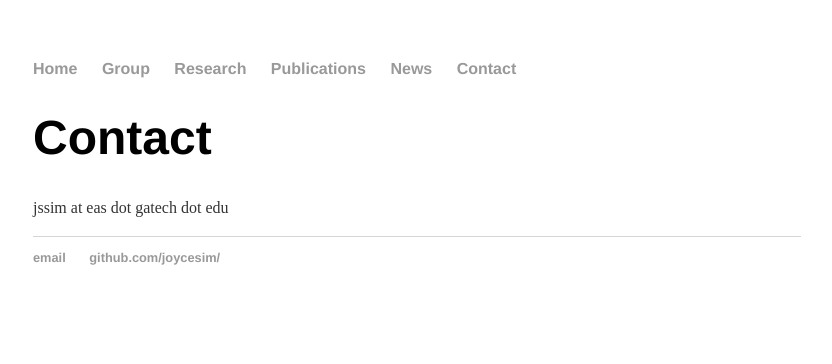
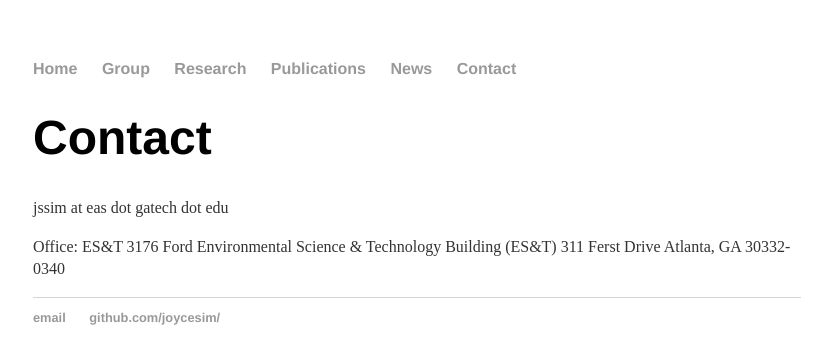
Before and after one commit to joycesim/joycesim.github.io, a Jekyll site: the page built from contact/index.md, in a window 1280 px wide. Shown: the top 364 px of the page, without its empty margins (223-1055 px from the left). Built offline with Jekyll 4.4.1, drawn with Linux system fonts in a browser that asks for light colours.

Commit message:
Update index.md
Add office number and address to contact page

```diff
--- a/contact/index.md
+++ b/contact/index.md
@@ -5,3 +5,8 @@ title: Contact
 # {{page.title}}
 
 jssim at eas dot gatech dot edu
+
+Office: ES&T 3176
+Ford Environmental Science & Technology Building (ES&T)
+311 Ferst Drive
+Atlanta, GA 30332-0340
```
